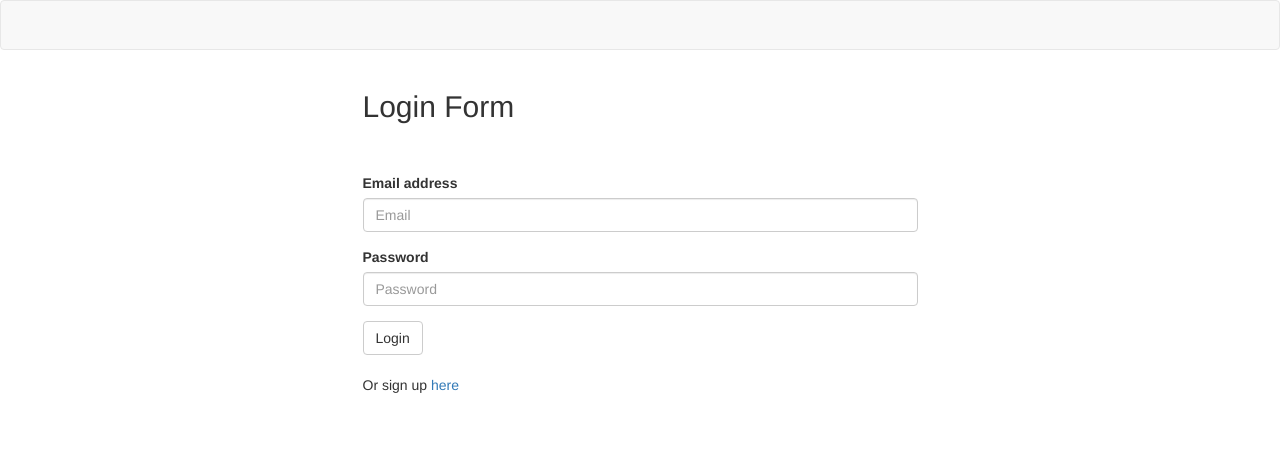
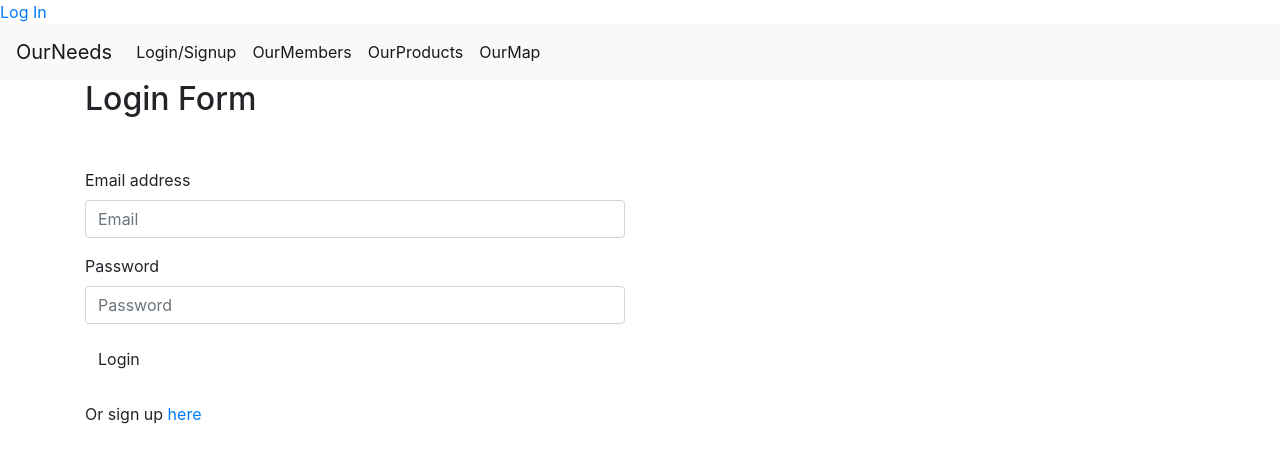
Before and after one commit to TestadeNevill/Group2Repo, a website: page public/login.html in a window 1280 px wide. Drawn offline with nearby package versions, Linux system fonts and the light colour scheme.

Commit message:
Update login.html

```diff
--- a/public/login.html
+++ b/public/login.html
@@ -5,14 +5,22 @@
   <title>Passport Authentication</title>
   <meta charset="UTF-8">
   <meta name="viewport" content="width=device-width, initial-scale=1">
-  <link rel="stylesheet" href="https://maxcdn.bootstrapcdn.com/bootswatch/3.3.7/lumen/bootstrap.min.css">
+  <link rel="stylesheet" href="https://stackpath.bootstrapcdn.com/bootstrap/4.5.2/css/bootstrap.min.css" integrity="sha384-JcKb8q3iqJ61gNV9KGb8thSsNjpSL0n8PARn9HuZOnIxN0hoP+VmmDGMN5t9UJ0Z" crossorigin="anonymous">
   <link href="stylesheets/style.css" rel="stylesheet">
 </head>
-
+<div id="button"><a href="login.html">Log In</a></div>
 <body>
-  <nav class="navbar navbar-default">
-    <div class="container-fluid">
-      <div class="navbar-header">
+  <nav class="navbar navbar-expand-lg navbar-light bg-light">
+    <a class="navbar-brand" href="#">OurNeeds</a>
+    <button class="navbar-toggler" type="button" data-toggle="collapse" data-target="#navbarNavAltMarkup" aria-controls="navbarNavAltMarkup" aria-expanded="false" aria-label="Toggle navigation">
+      <span class="navbar-toggler-icon"></span>
+    </button>
+    <div class="collapse navbar-collapse" id="navbarNavAltMarkup">
+      <div class="navbar-nav">
+        <a class="nav-item nav-link active" href="#">Login/Signup <span class="sr-only">(current)</span></a>
+        <a class="nav-item nav-link active" href="#">OurMembers</a>
+        <a class="nav-item nav-link active" href="#">OurProducts</a>
+        <a class="nav-item nav-link active" href="#">OurMap</a>
       </div>
     </div>
   </nav>
```
